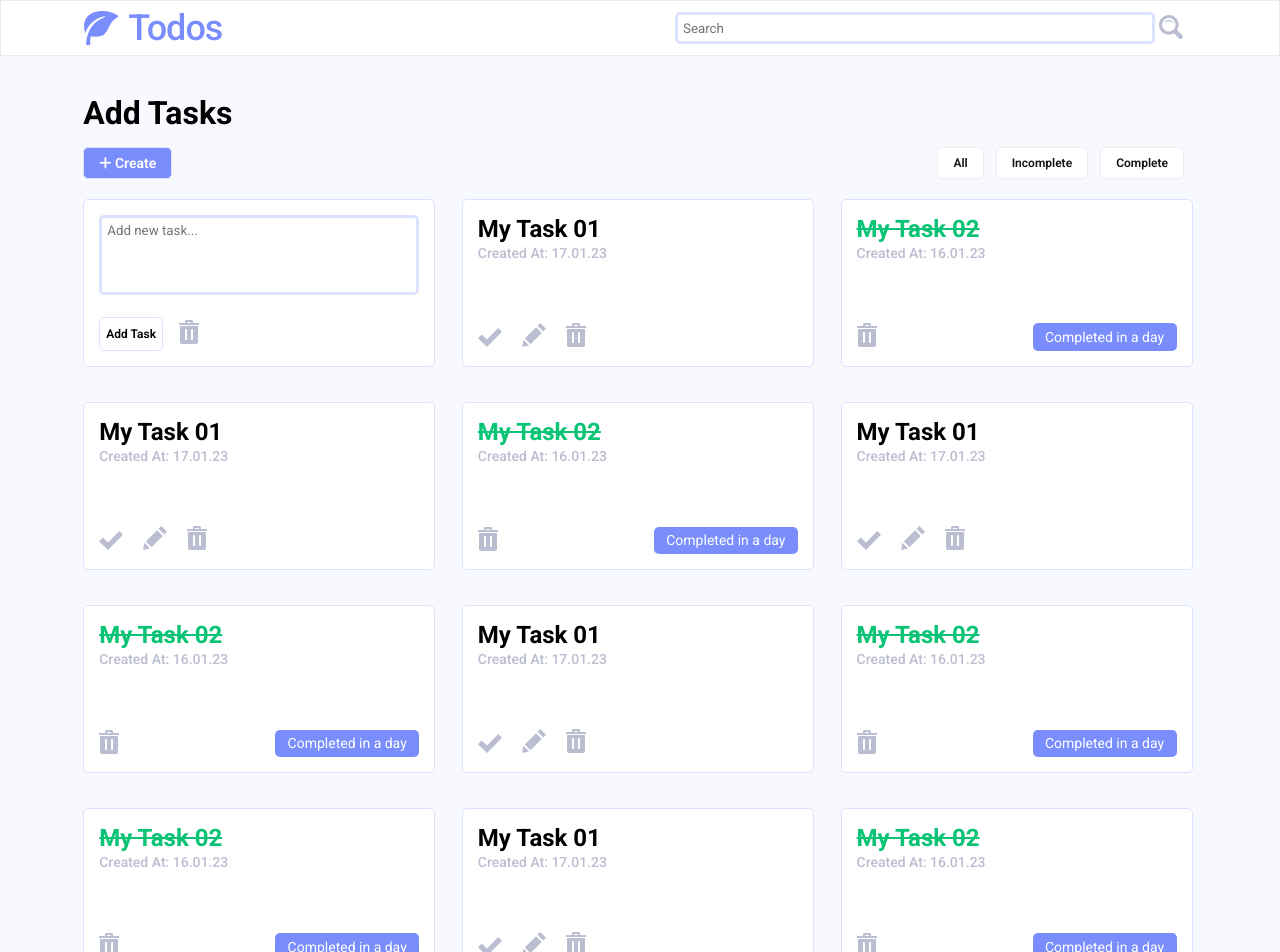
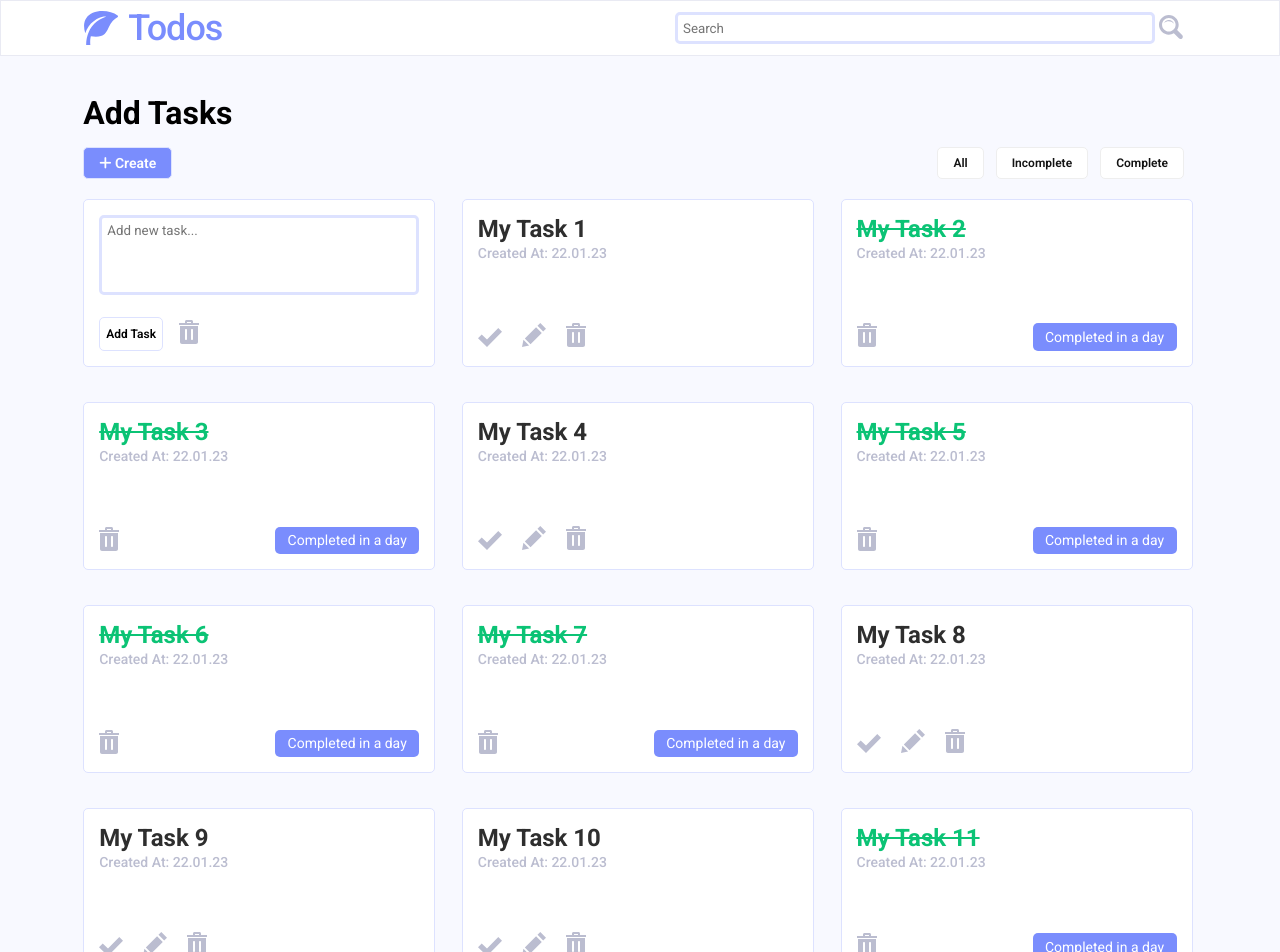
Before and after one commit to fza-wtag/todo-app-react, a React (Create React App) app in the folder todos/: page / in a window 1280 px wide. Shown: the top 952 px of the page. Built offline with nearby package versions, Linux system fonts and the light colour scheme.

Commit message:
Created one reusable component task to use both for Complete and Incomplete state of a task

```diff
--- /dev/null
+++ b/todos/src/components/Task.js
@@ -0,0 +1,51 @@
+import React from "react";
+import del from "../icons/delete.svg";
+import done from "../icons/done.svg";
+import edit from "../icons/edit.svg";
+import "../styles/task.css"
+
+const Task = (props) => {
+  let taskNameClass = "todo__name";
+  let bottomPart = null;
+
+  if (props.isCompleted) {
+    taskNameClass = "todo__name todo__name--completed";
+    bottomPart = (
+      <div className="todo-del-duration">
+        <button className="todo__icon-btn">
+          <img src={del} alt="icon"></img>
+        </button>
+        <span class="todo__completed-time">Completed in a day</span>
+      </div>
+    );
+  } else {
+    taskNameClass = "todo__name todo__name--incomple";
+    bottomPart = (
+      <div className="todo__done-edit-del">
+        <button className="todo__icon-btn">
+          <img src={done} alt="icon"></img>
+        </button>
+        <button className="todo__icon-btn">
+          <img src={edit} alt="icon"></img>
+        </button>
+        <button className="todo__icon-btn">
+          <img src={del} alt="icon"></img>
+        </button>
+      </div>
+    );
+  }
+
+  return (
+    <div className="todo">
+      <div>
+        <div>
+          <span className={taskNameClass}>{props.name}</span>
+        </div>
+        <span className="todo__date">Created At: {props.date}</span>
+      </div>
+      {bottomPart}
+    </div>
+  );
+};
+
+export default Task;
--- a/todos/src/components/Todos.js
+++ b/todos/src/components/Todos.js
@@ -1,24 +1,23 @@
 import React from "react";
 import AddTask from "./AddTask";
-import IncompleteTask from "./IncompleteTask";
-import CompletedTask from "./CompletedTask";
+import Task from "./Task";
 import "../styles/todos.css"
 
 function Todos() {
   return (
     <div className="all-todos">
       <AddTask />
-      <IncompleteTask />
-      <CompletedTask />
-      <IncompleteTask />
-      <CompletedTask />
-      <IncompleteTask />
-      <CompletedTask />
-      <IncompleteTask />
-      <CompletedTask />
-      <CompletedTask />
-      <IncompleteTask />
-      <CompletedTask />
+      <Task name="My Task 1" date="22.01.23" isCompleted={false} />
+      <Task name="My Task 2" date="22.01.23" isCompleted={true} />
+      <Task name="My Task 3" date="22.01.23" isCompleted={true} />
+      <Task name="My Task 4" date="22.01.23" isCompleted={false} />
+      <Task name="My Task 5" date="22.01.23" isCompleted={true} />
+      <Task name="My Task 6" date="22.01.23" isCompleted={true} />
+      <Task name="My Task 7" date="22.01.23" isCompleted={true} />
+      <Task name="My Task 8" date="22.01.23" isCompleted={false} />
+      <Task name="My Task 9" date="22.01.23" isCompleted={false} />
+      <Task name="My Task 10" date="22.01.23" isCompleted={false} />
+      <Task name="My Task 11" date="22.01.23" isCompleted={true} />
     </div>
   );
 }
--- a/todos/src/components/completedTask.js
+++ /dev/null
@@ -1,24 +0,0 @@
-import React from "react";
-import del from "../icons/delete.svg";
-import "../styles/completedTask.css";
-
-const CompletedTask = () => {
-  return (
-    <div className="todo">
-      <div>
-        <div>
-          <span class="todo__name todo__name--completed">My Task 02</span>
-        </div>
-        <span class="todo__date">Created At: 16.01.23</span>
-      </div>
-      <div className="todo-del-duration">
-        <button className="todo__icon-btn">
-          <img src={del} alt="icon"></img>
-        </button>
-        <span class="todo__completed-time">Completed in a day</span>
-      </div>
-    </div>
-  );
-};
-
-export default CompletedTask;
--- a/todos/src/components/incompleteTask.js
+++ /dev/null
@@ -1,31 +0,0 @@
-import React from "react";
-import del from "../icons/delete.svg";
-import done from "../icons/done.svg";
-import edit from "../icons/edit.svg";
-import "../styles/incompleteTask.css";
-
-const IncompleteTask = () => {
-  return (
-    <div className="todo">
-      <div>
-        <div>
-          <span class="todo__name">My Task 01</span>
-        </div>
-        <span class="todo__date">Created At: 17.01.23</span>
-      </div>
-      <div className="todo__done-edit-del">
-        <button className="todo__icon-btn">
-          <img src={done} alt="icon"></img>
-        </button>
-        <button className="todo__icon-btn">
-          <img src={edit} alt="icon"></img>
-        </button>
-        <button className="todo__icon-btn">
-          <img src={del} alt="icon"></img>
-        </button>
-      </div>
-    </div>
-  );
-};
-
-export default IncompleteTask;
--- a/todos/src/styles/incompleteTask.css
+++ /dev/null
@@ -1,5 +0,0 @@
-.todo-done-edit-del {
-  display: flex;
-  justify-content: space-between;
-  width: 10rem;
-}
--- a/todos/src/styles/completedTask.css
+++ b/todos/src/styles/task.css
@@ -17,3 +17,9 @@
   text-align: center;
   padding: 5px;
 }
+
+.todo-done-edit-del {
+  display: flex;
+  justify-content: space-between;
+  width: 10rem;
+}
--- a/todos/src/styles/todos.css
+++ b/todos/src/styles/todos.css
@@ -34,6 +34,10 @@
   text-decoration: line-through;
 }
 
+.todo__name--incomple {
+  color: #2e2e2e;
+}
+
 .todo__date {
   color: #bbbdd0;
   font-size: 14px;
```
